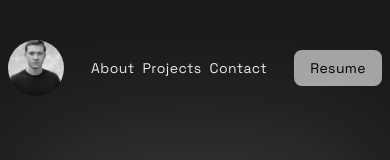
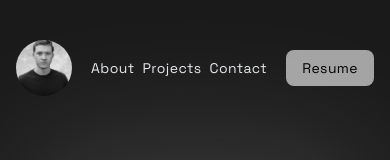
Before and after one commit to CharlesCarr/charlie-portfolio, a Next.js app: page / in a window 390 px wide. Shown: the top 160 px of the page. Built offline with nearby package versions, Linux system fonts and the light colour scheme.

Commit message:
fix: responsive design bug fixes

```diff
--- a/components/Card.tsx
+++ b/components/Card.tsx
@@ -7,7 +7,7 @@ const Card = ({ type, tech, title, description, github, demo, link }: any) => {
   };
 
   return (
-    <div className="z-50 h-52 w-[350px] md:w-[300px] lg:w-[325px] flex flex-col p-4 text-sm rounded-md gap-y-1 relative bg-neutral-900/[.75] drop-shadow-2xl border">
+    <div className="z-50 h-52 w-[350px] md:w-[300px] lg:w-[310px] xl:w-[330px] flex flex-col p-4 text-sm rounded-md gap-y-1 relative bg-neutral-900/[.75] drop-shadow-2xl border">
       <div className="flex w-full justify-between items-center">
         <p className="font-bold">
           {type} <span className="font-extralight text-xs">| {tech}</span>
--- a/components/Header.tsx
+++ b/components/Header.tsx
@@ -6,7 +6,7 @@ function Header() {
   };
 
   return (
-    <header className="flex h-1/6 w-full items-center justify-between tracking-wide pt-10">
+    <header className="flex h-1/6 w-full items-center justify-between tracking-wide pt-10 px-2 sm:px-0">
       <div className="flex gap-x-5 items-center">
         <div className="w-14 h-14 flex flex-col justify-center items-center relative">
           <Image
--- a/components/sections/Landing.tsx
+++ b/components/sections/Landing.tsx
@@ -37,7 +37,7 @@ const Landing = () => {
         src={GradientImg}
         alt="background-gradient"
         fill
-        className={`hidden sm:block ${imgLoaded && "z-0"}`}
+        className={`hidden lg:block ${imgLoaded && "z-0"}`}
         style={{
           objectFit: "cover",
           objectPosition: "center",
```
